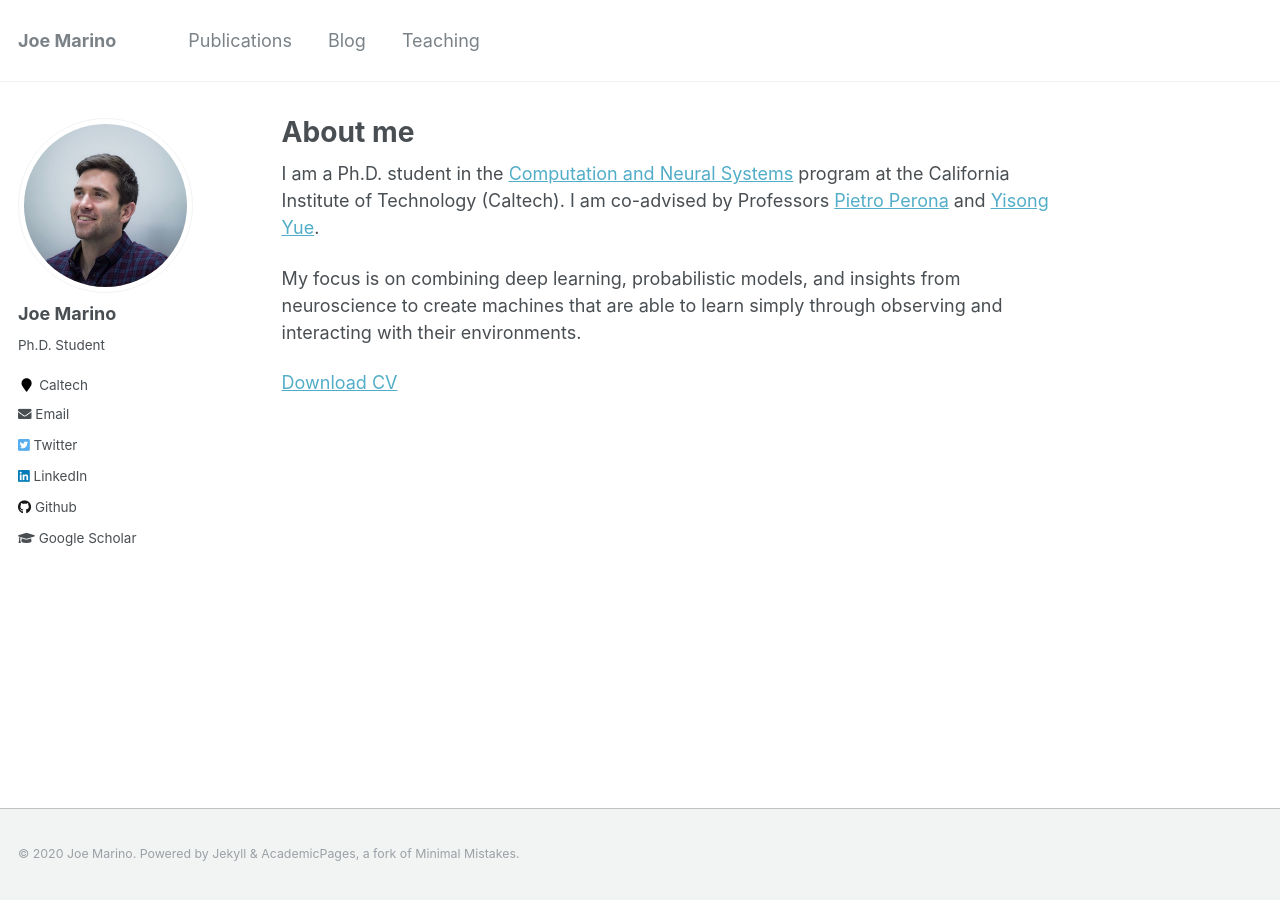
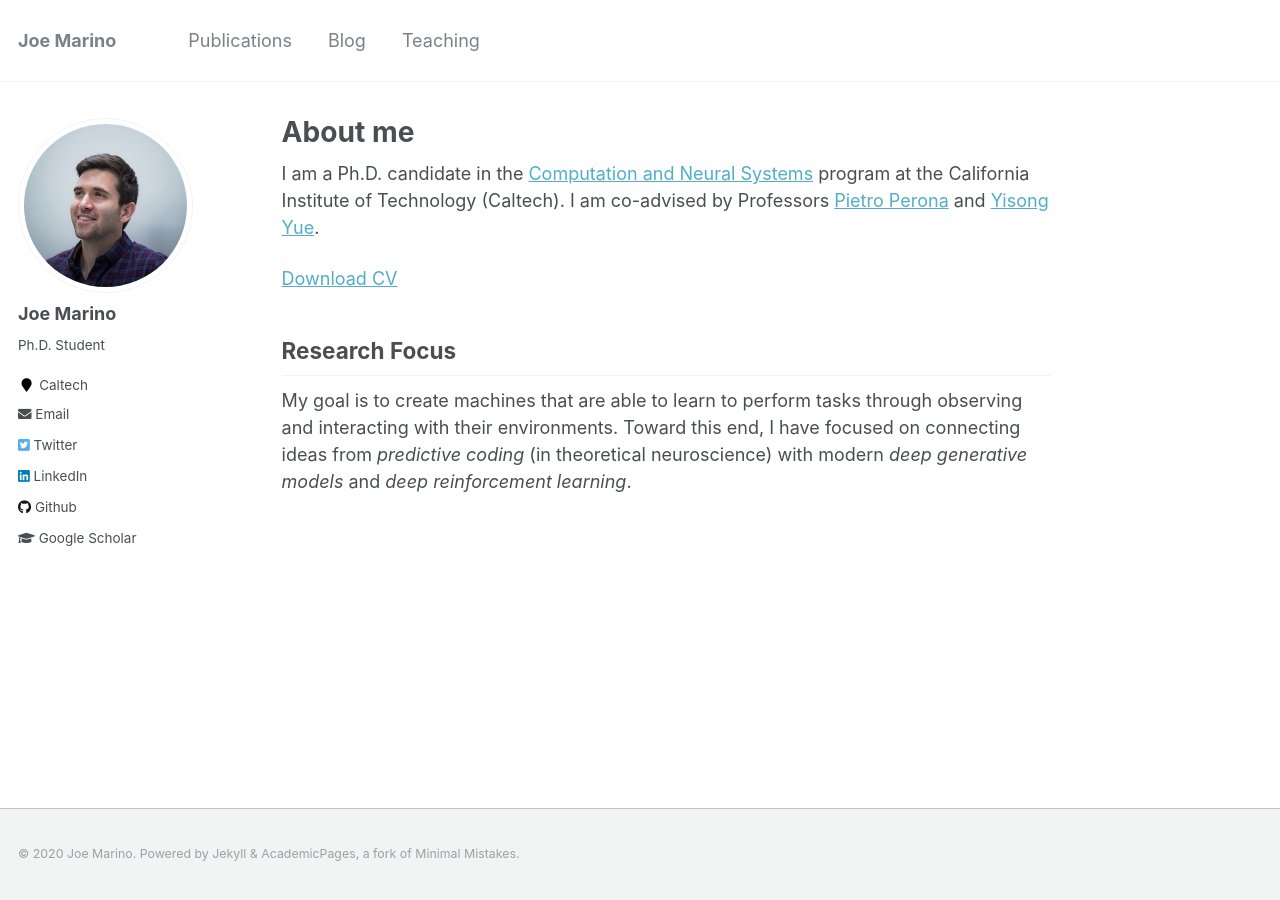
Before and after one commit to joelouismarino/joelouismarino.github.io, a Jekyll site: the page built from _pages/about.md, in a window 1280 px wide. Built offline with Jekyll 4.4.1, drawn with Linux system fonts in a browser that asks for light colours.

Commit message:
Updating main page statement.

```diff
--- a/_pages/about.md
+++ b/_pages/about.md
@@ -8,8 +8,10 @@ redirect_from:
   - /about.html
 ---
 
-I am a Ph.D. student in the [Computation and Neural Systems](http://www.cns.caltech.edu) program at the California Institute of Technology (Caltech). I am co-advised by Professors [Pietro Perona](http://www.vision.caltech.edu/pietroperona.htm) and [Yisong Yue](http://www.yisongyue.com/about.php).
-
-My focus is on combining deep learning, probabilistic models, and insights from neuroscience to create machines that are able to learn simply through observing and interacting with their environments.
+I am a Ph.D. candidate in the [Computation and Neural Systems](http://www.cns.caltech.edu) program at the California Institute of Technology (Caltech). I am co-advised by Professors [Pietro Perona](http://www.vision.caltech.edu/pietroperona.htm) and [Yisong Yue](http://www.yisongyue.com/about.php).
 
 [Download CV](../files/marino_cv.pdf)
+
+## Research Focus
+
+My goal is to create machines that are able to learn to perform tasks through observing and interacting with their environments. Toward this end, I have focused on connecting ideas from *predictive coding* (in theoretical neuroscience) with modern *deep generative models* and *deep reinforcement learning*.
```
